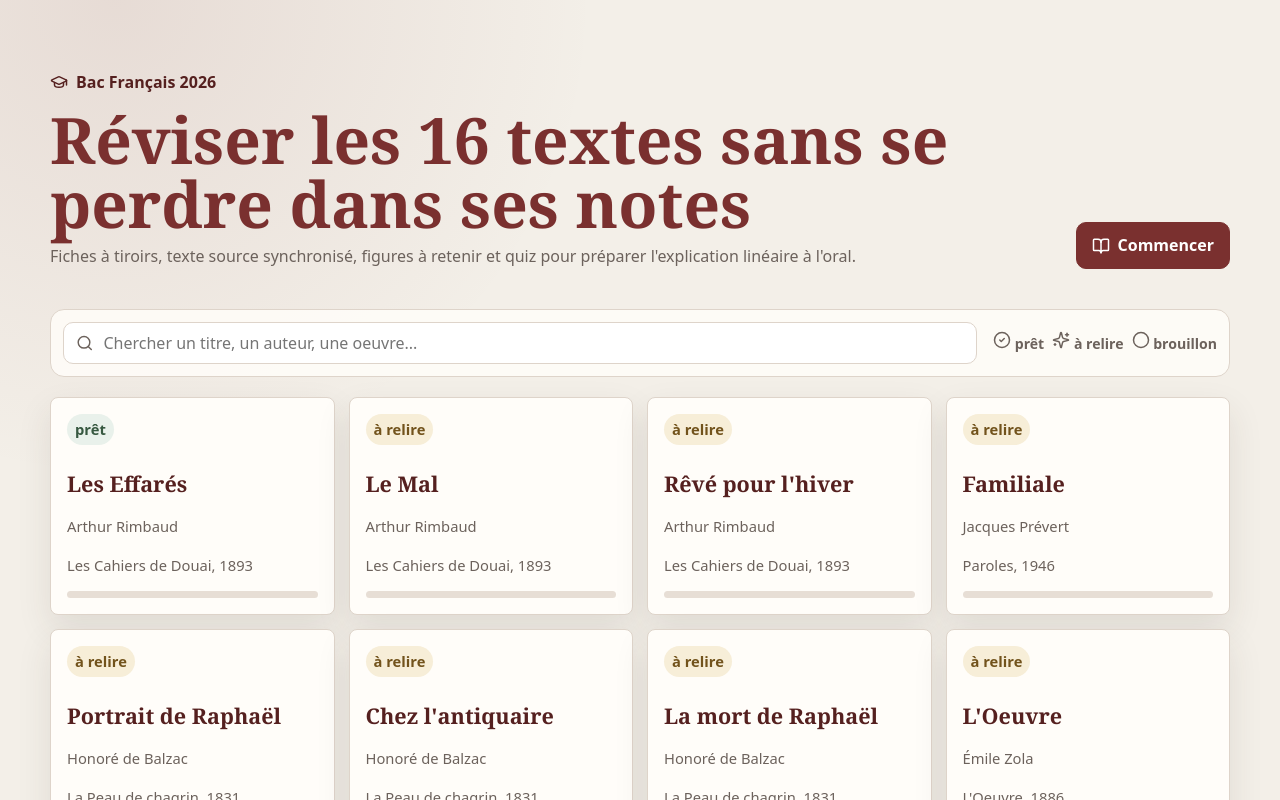
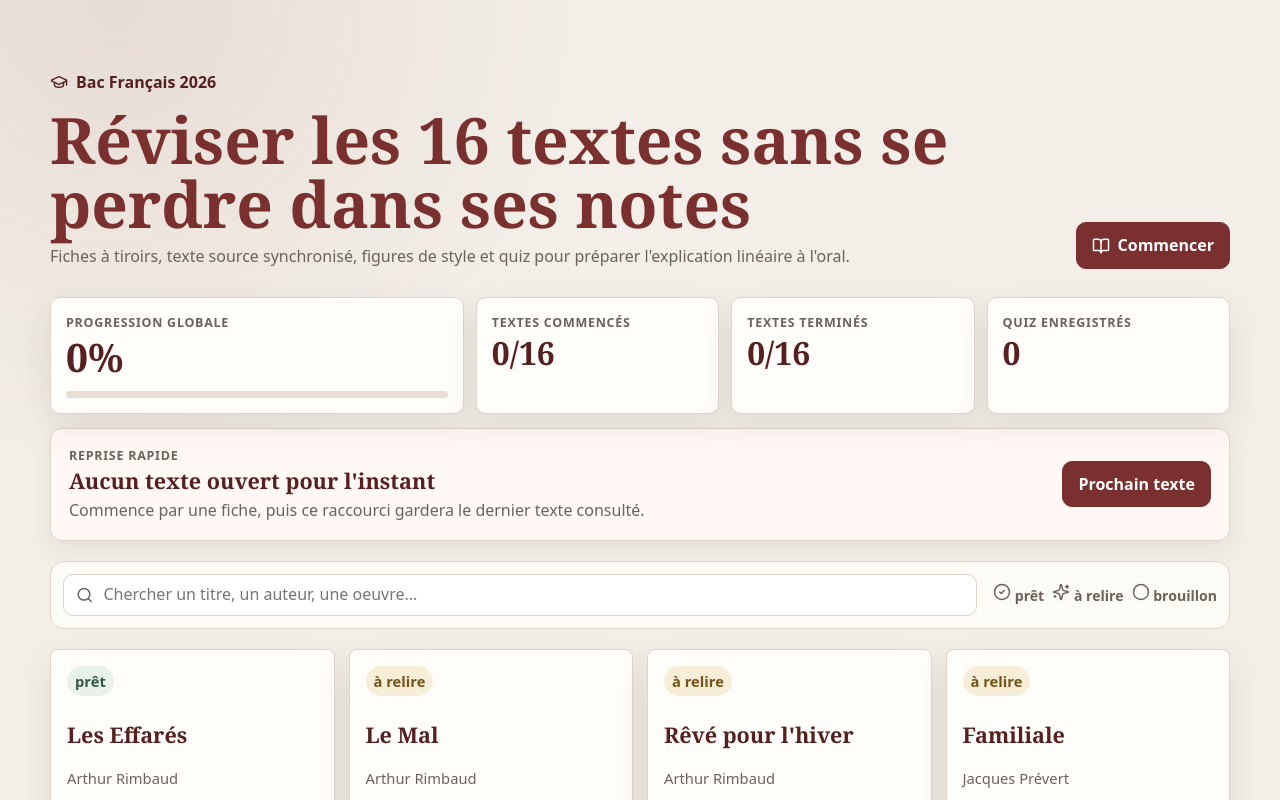
Before and after one commit to Leonidas300DH/bac-francais-2026, a React (Vite) app: page / in a window 1280 px wide. Shown: the top 800 px of the page. Built offline with nearby package versions, Linux system fonts and the light colour scheme.

Commit message:
Refine study fiche revision interface

```diff
--- a/src/App.tsx
+++ b/src/App.tsx
@@ -43,10 +43,42 @@ function useTextProgress(slug: string) {
   return { progress, update };
 }
 
+function getFigureGroups(text: StudyText) {
+  return text.movements.map((movement) => ({
+    movement,
+    figures: movement.sections.flatMap((section) =>
+      (section.figures ?? []).map((figure) => ({
+        ...figure,
+        sectionTitle: section.title,
+      })),
+    ),
+  }));
+}
+
 function Dashboard() {
   const [query, setQuery] = useState("");
+  const [lastOpenedSlug] = useState<string | null>(() =>
+    typeof window === "undefined" ? null : window.localStorage.getItem("bac-francais-2026:last-opened"),
+  );
 
-  const filteredTexts = studyTexts.filter((text) => {
+  const progressSummaries = studyTexts.map((text) => {
+    const progress = readProgress(text.slug);
+    const percent = computeCompletionPercent(progress, getSectionIds(text));
+    return { text, progress, percent };
+  });
+  const overallPercent = Math.round(
+    progressSummaries.reduce((total, item) => total + item.percent, 0) / progressSummaries.length,
+  );
+  const completedCount = progressSummaries.filter((item) => item.percent === 100).length;
+  const startedCount = progressSummaries.filter((item) => item.percent > 0).length;
+  const quizAttempts = progressSummaries.reduce((total, item) => total + item.progress.quizHistory.length, 0);
+  const lastOpenedText = studyTexts.find((text) => text.slug === lastOpenedSlug);
+  const nextText =
+    progressSummaries.find((item) => item.percent > 0 && item.percent < 100)?.text ??
+    progressSummaries.find((item) => item.percent === 0)?.text ??
+    studyTexts[0];
+
+  const filteredTexts = progressSummaries.filter(({ text }) => {
     const haystack = `${text.title} ${text.author} ${text.sourceLabel}`.toLowerCase();
     return haystack.includes(query.trim().toLowerCase());
   });
@@ -61,7 +93,7 @@ function Dashboard() {
           </div>
           <h1>Réviser les 16 textes sans se perdre dans ses notes</h1>
           <p>
-            Fiches à tiroirs, texte source synchronisé, figures à retenir et quiz pour préparer
+            Fiches à tiroirs, texte source synchronisé, figures de style et quiz pour préparer
             l'explication linéaire à l'oral.
           </p>
         </div>
@@ -69,6 +101,46 @@ function Dashboard() {
           <BookOpen aria-hidden="true" />
           Commencer
         </Link>
+      </section>
+
+      <section className="dashboard-summary" aria-label="Pilotage de la révision">
+        <article className="summary-card main-summary">
+          <span>Progression globale</span>
+          <strong>{overallPercent}%</strong>
+          <div className="progress-bar" aria-label={`${overallPercent}% terminé sur l'ensemble des textes`}>
+            <i style={{ width: `${overallPercent}%` }} />
+          </div>
+        </article>
+        <article className="summary-card">
+          <span>Textes commencés</span>
+          <strong>{startedCount}/16</strong>
+        </article>
+        <article className="summary-card">
+          <span>Textes terminés</span>
+          <strong>{completedCount}/16</strong>
+        </article>
+        <article className="summary-card">
+          <span>Quiz enregistrés</span>
+          <strong>{quizAttempts}</strong>
+        </article>
+      </section>
+
+      <section className="resume-strip" aria-label="Reprise rapide">
+        <div>
+          <span>Reprise rapide</span>
+          <strong>{lastOpenedText ? lastOpenedText.title : "Aucun texte ouvert pour l'instant"}</strong>
+          <p>{lastOpenedText ? `${lastOpenedText.author} - ${lastOpenedText.sourceLabel}` : "Commence par une fiche, puis ce raccourci gardera le dernier texte consulté."}</p>
+        </div>
+        <div className="resume-actions">
+          {lastOpenedText ? (
+            <Link className="secondary-action" to={`/textes/${lastOpenedText.slug}`}>
+              Reprendre
+            </Link>
+          ) : null}
+          <Link className="primary-action" to={`/textes/${nextText.slug}`}>
+            Prochain texte
+          </Link>
+        </div>
       </section>
 
       <section className="dashboard-tools" aria-label="Recherche des textes">
@@ -88,10 +160,7 @@ function Dashboard() {
       </section>
 
       <section className="text-grid" aria-label="Liste des textes">
-        {filteredTexts.map((text) => {
-          const progress = readProgress(text.slug);
-          const percent = computeCompletionPercent(progress, getSectionIds(text));
-
+        {filteredTexts.map(({ text, percent }) => {
           return (
             <Link className="text-card" to={`/textes/${text.slug}`} key={text.slug}>
               <span className={`status-dot ${text.status}`}>{statusLabel(text.status)}</span>
@@ -175,7 +244,6 @@ function StudyPage({ text }: { text: StudyText }) {
 
         <nav className="toolbar" aria-label="Navigation de la fiche">
           <a href="#texte-source">Texte</a>
-          <a href="#methode">Méthode</a>
           <a href="#introduction">Introduction</a>
           {text.movements.map((movement, index) => (
             <a key={movement.id} href={`#${movement.id}`}>Mouvement {index + 1}</a>
@@ -190,8 +258,6 @@ function StudyPage({ text }: { text: StudyText }) {
 
         <div className="study-layout">
           <section className="analysis-column" key={detailsKey}>
-            <MethodPanel />
-
             <Chapter id="introduction" title="Introduction" defaultOpen={defaultOpen}>
               {text.introduction.map((section) => (
                 <SectionDrawer
@@ -237,16 +303,7 @@ function StudyPage({ text }: { text: StudyText }) {
               ))}
             </Chapter>
 
-            <Chapter id="glossaire" title="Fiche express : les figures à retenir" defaultOpen={defaultOpen}>
-              <div className="glossary-grid">
-                {text.glossary.map((item) => (
-                  <article className="glossary-card" key={item.name}>
-                    <strong>{item.name}</strong>
-                    {item.definition}
-                  </article>
-                ))}
-              </div>
-            </Chapter>
+            <FigureReviewChapter text={text} defaultOpen={defaultOpen} onSelectRange={setSelectedRange} />
 
             <MemoryPanel text={text} onSelectRange={setSelectedRange} />
 
@@ -289,54 +346,6 @@ function LibrarySidebar({ activeSlug }: { activeSlug: string }) {
         })}
       </nav>
     </aside>
-  );
-}
-
-function MethodPanel() {
-  return (
-    <section className="method-panel" id="methode" aria-label="Méthode officielle de l'analyse linéaire">
-      <div className="method-heading">
-        <ListChecks aria-hidden="true" />
-        <div>
-          <h2>Méthode de l'analyse linéaire</h2>
-          <p>Structure attendue de l'exposé oral, d'après les consignes officielles de préparation.</p>
-        </div>
-      </div>
-
-      <div className="method-grid">
-        <article>
-          <h3>Introduction</h3>
-          <ul>
-            <li>Présentation de l'auteur et de l'oeuvre.</li>
-            <li>Situation du passage dans l'oeuvre et caractérisation de l'extrait.</li>
-            <li>Problématique et annonce des mouvements.</li>
-          </ul>
-        </article>
-        <article>
-          <h3>Analyse linéaire</h3>
-          <ul>
-            <li>Passage explicite d'un mouvement à l'autre.</li>
-            <li>Références régulières au texte avec les lignes.</li>
-            <li>Identification et interprétation des procédés.</li>
-          </ul>
-        </article>
-        <article>
-          <h3>Conclusion</h3>
-          <ul>
-            <li>Bilan de la lecture proposée.</li>
-            <li>Ouverture si elle éclaire réellement le texte.</li>
-          </ul>
-        </article>
-        <article>
-          <h3>Temps de l'exposé</h3>
-          <ul>
-            <li>12 minutes au total.</li>
-            <li>Jusqu'à 2 minutes pour la lecture à voix haute.</li>
-            <li>8 minutes pour l'explication linéaire, puis 2 minutes pour la grammaire.</li>
-          </ul>
-        </article>
-      </div>
-    </section>
   );
 }
 
@@ -406,6 +415,63 @@ function MemoryPanel({
         </article>
       </div>
     </section>
+  );
+}
+
+function FigureReviewChapter({
+  text,
+  defaultOpen,
+  onSelectRange,
+}: {
+  text: StudyText;
+  defaultOpen: boolean;
+  onSelectRange: (range: LineRange) => void;
+}) {
+  const figureGroups = getFigureGroups(text);
+  const allFigures = figureGroups.flatMap((group) => group.figures);
+
+  return (
+    <Chapter id="glossaire" title="Réviser les figures de style" defaultOpen={defaultOpen}>
+      <div className="figure-review">
+        <div className="figure-review-intro">
+          <strong>{allFigures.length} procédés repérés dans cette fiche</strong>
+          <p>Chaque entrée associe le procédé, la citation, les lignes et l'effet produit dans l'analyse.</p>
+        </div>
+
+        <div className="figure-review-groups">
+          {figureGroups.map(({ movement, figures }) => (
+            <section className="figure-review-group" key={movement.id}>
+              <h3>{movement.title}</h3>
+              <div className="figure-review-list">
+                {figures.map((figure) => (
+                  <button
+                    type="button"
+                    className="figure-review-item"
+                    key={figure.id}
+                    onClick={() => onSelectRange(figure.range)}
+                  >
+                    <span className="figure-review-meta">
+                      {figure.name} · {figure.sectionTitle} · {formatRange(figure.range)}
+                    </span>
+                    <q>{figure.quote}</q>
+                    <span>{figure.explanation}</span>
+                  </button>
+                ))}
+              </div>
+            </section>
+          ))}
+        </div>
+
+        <div className="glossary-strip" aria-label="Définitions utiles">
+          {text.glossary.map((item) => (
+            <article className="glossary-card" key={item.name}>
+              <strong>{item.name}</strong>
+              {item.definition}
+            </article>
+          ))}
+        </div>
+      </div>
+    </Chapter>
   );
 }
 
--- a/src/data/studyTexts.ts
+++ b/src/data/studyTexts.ts
@@ -826,6 +826,11 @@ const texts: StudyText[] = [
           figure("f27", "Comparaison", "comme un grand colosse", "Le tyran paraît monumental mais dépend d'une base fragile.", 22),
           figure("f28", "Métaphore architecturale", "dérobé la base", "Sans appui populaire, la puissance tyrannique s'effondre mécaniquement.", 22),
         ]),
+        section("m3c", "L'image finale rend la liberté mémorable", "Le colosse semble immense, mais il tombe dès que sa base disparaît. La Boétie donne ainsi une forme concrète à son idée : le tyran n'est fort que parce qu'on le porte.", "La conclusion transforme le raisonnement politique en image simple : retirer le soutien, c'est déjà faire tomber le pouvoir.", [
+          figure("f29", "Verbe de chute", "tombera de son propre poids", "La chute vient du tyran lui-même dès que le peuple cesse de le soutenir.", 22),
+          figure("f30", "Effondrement mécanique", "se rompra", "Le pouvoir tyrannique est figuré comme une construction qui casse faute d'appui.", 22),
+          figure("f31", "Opposition architecturale", "base / poids", "La relation entre soutien et masse résume la dépendance du tyran envers les dominés.", 22),
+        ]),
       ]),
     ],
   }),
@@ -890,6 +895,11 @@ const texts: StudyText[] = [
           figure("f27", "Métaphore de l'asservissement", "sous leur joug", "Le joug rappelle la soumission animale et la perte de liberté.", 16),
           figure("f28", "Comparaison finale", "comme les petits enfants", "Les peuples sont infantilisés par leur attrait pour les images brillantes.", 17),
           figure("f29", "Antithèse implicite", "beaux ces passe-temps / s’accoutumaient à servir", "La beauté du spectacle masque la réalité de l'obéissance.", 17),
+        ]),
+        section("m3c", "Les images brillantes remplacent le jugement politique", "La dernière comparaison insiste sur la fascination visuelle. Les peuples ressemblent à des enfants captivés par les enluminures : ils regardent ce qui brille et oublient la domination qui les encadre.", "La critique porte sur l'effet des spectacles : ils occupent l'imagination et rendent l'obéissance presque naturelle.", [
+          figure("f30", "Champ lexical visuel", "images brillantes", "Le pouvoir agit par attraction du regard.", 17),
+          figure("f31", "Objet culturel", "livres enluminés", "L'image donne aux divertissements une apparence séduisante et colorée.", 17),
+          figure("f32", "Verbe d'habitude", "s’accoutumaient à servir", "La domination réussit quand elle devient une habitude quotidienne.", 17),
         ]),
       ]),
     ],
@@ -957,6 +967,11 @@ texts.push(
           figure("f26", "Proverbe imagé", "pour fendre le bois", "La sagesse proverbiale donne à la conclusion une force évidente.", 12),
           figure("f27", "Métaphore", "les coins du bois même", "Le pouvoir tyrannique utilise la matière même qu'il détruit.", 12),
           figure("f28", "Dernier mot implicite", "même", "Le mot insiste sur l'origine interne de la domination.", 12),
+        ]),
+        section("m3c", "La conclusion déplace la responsabilité vers le système", "Le proverbe ne désigne pas seulement quelques favoris : il montre une logique générale. La tyrannie prospère lorsqu'elle transforme une partie du peuple en instrument contre le reste du peuple.", "La satire des favoris aboutit donc à une thèse politique : le pouvoir tyrannique tient par relais, intérêts et divisions internes.", [
+          figure("f29", "Formule généralisante", "ainsi le tyran", "La conclusion tire de l'image du bois une loi politique.", 12),
+          figure("f30", "Métaphore de l'instrument", "coins", "Les complices deviennent des outils utilisés pour briser le corps social.", 12),
+          figure("f31", "Répétition de la matière", "bois même", "La domination est interne : elle exploite les ressources du groupe dominé.", 12),
         ]),
       ]),
     ],
@@ -1072,6 +1087,11 @@ texts.push(
           figure("f13", "Objet comique", "notre plus grande écuelle", "Le récipient accentue le caractère gourmand et rustique de la scène.", 6),
           figure("f14", "Impératif", "buvez, maître Blazius", "Le choeur encourage le défaut du personnage.", 6),
           figure("f15", "Chute temporelle", "vous parlerez après", "La parole sérieuse est repoussée au second plan.", 6),
+        ]),
+        section("m2c", "Le vin règle le rythme de l'exposition", "La scène ne livre pas l'information d'un seul coup : elle organise une attente comique. Le vin devient le passage obligé entre l'arrivée spectaculaire de Blazius et l'annonce de Perdican.", "Musset transforme une fonction classique d'exposition en jeu de scène : le public apprend, mais après un détour burlesque.", [
+          figure("f15a", "Répétition du titre", "maître Blazius", "L'adresse maintient une solennité comique autour d'un personnage dominé par sa gourmandise.", 6),
+          figure("f15b", "Suspension de la parole", "après", "Le mot retarde l'information et crée le rythme de la scène.", 6),
+          figure("f15c", "Contraste de registres", "écuelle / parlerez", "L'objet rustique précède la parole savante : l'exposition passe par le corps et le comique.", 6),
         ]),
       ]),
       movement("m3", "III. Perdican est annoncé", 7, 16, ["Perdican", "savoir", "ironie"], [
--- a/src/styles.css
+++ b/src/styles.css
@@ -52,6 +52,7 @@ a { color: inherit; }
 .library-title,
 .status-legend,
 .primary-action,
+.secondary-action,
 .back-link,
 .toolbar a,
 .toolbar button {
@@ -106,6 +107,90 @@ h1, h2 {
   color: #fff;
   font-weight: 850;
   text-decoration: none;
+}
+
+.secondary-action {
+  min-height: 42px;
+  padding: 10px 15px;
+  border: 1px solid var(--accent);
+  border-radius: 10px;
+  background: #fff;
+  color: var(--accent-dark);
+  font-weight: 850;
+  text-decoration: none;
+}
+
+.dashboard-summary {
+  display: grid;
+  grid-template-columns: minmax(260px, 1.7fr) repeat(3, minmax(150px, 1fr));
+  gap: 12px;
+  margin: 8px 0 14px;
+}
+
+.summary-card {
+  min-width: 0;
+  padding: 15px;
+  border: 1px solid var(--line);
+  border-radius: 10px;
+  background: var(--paper);
+  box-shadow: var(--shadow);
+}
+
+.summary-card span,
+.resume-strip span {
+  display: block;
+  color: var(--muted);
+  font-size: 0.78rem;
+  font-weight: 850;
+  letter-spacing: 0.06em;
+  text-transform: uppercase;
+}
+
+.summary-card strong {
+  display: block;
+  margin-top: 5px;
+  color: var(--accent-dark);
+  font-family: Georgia, "Times New Roman", serif;
+  font-size: 2rem;
+  line-height: 1;
+}
+
+.main-summary strong {
+  font-size: 2.45rem;
+}
+
+.resume-strip {
+  display: flex;
+  justify-content: space-between;
+  gap: 18px;
+  align-items: center;
+  margin: 0 0 20px;
+  padding: 17px 18px;
+  border: 1px solid var(--line);
+  border-radius: 12px;
+  background: var(--paper-strong);
+  box-shadow: 0 10px 24px rgba(62, 45, 35, 0.07);
+}
+
+.resume-strip strong {
+  display: block;
+  margin-top: 4px;
+  color: var(--accent-dark);
+  font-family: Georgia, "Times New Roman", serif;
+  font-size: 1.35rem;
+  line-height: 1.15;
+}
+
+.resume-strip p {
+  margin: 4px 0 0;
+  color: var(--muted);
+}
+
+.resume-actions {
+  display: inline-flex;
+  flex: 0 0 auto;
+  gap: 8px;
+  align-items: center;
 }
 
 .dashboard-tools {
@@ -391,60 +476,6 @@ h1, h2 {
 .chapter[open] > summary::before { content: "-"; }
 .chapter-body { padding: 18px 20px 23px; }
 
-.method-panel {
-  margin: 0 0 16px;
-  padding: 18px 20px 20px;
-  border: 1px solid var(--line);
-  border-radius: 18px;
-  background: var(--paper);
-  box-shadow: var(--shadow);
-  scroll-margin-top: 132px;
-}
-.method-heading {
-  display: flex;
-  gap: 12px;
-  align-items: start;
-  margin-bottom: 14px;
-}
-.method-heading svg {
-  flex: 0 0 auto;
-  width: 28px;
-  height: 28px;
-  color: var(--accent);
-}
-.method-heading h2 {
-  margin: 0;
-  color: var(--accent);
-  font-size: 1.4rem;
-}
-.method-heading p {
-  margin: 2px 0 0;
-  color: var(--muted);
-}
-.method-grid {
-  display: grid;
-  grid-template-columns: repeat(2, minmax(0, 1fr));
-  gap: 10px;
-}
-.method-grid article {
-  padding: 13px 14px;
-  border: 1px solid var(--line);
-  border-radius: 11px;
-  background: #fff;
-}
-.method-grid h3 {
-  margin: 0 0 7px;
-  color: var(--accent-dark);
-  font-size: 1rem;
-}
-.method-grid ul {
-  margin: 0;
-  padding-left: 1.15rem;
-}
-.method-grid li + li {
-  margin-top: 4px;
-}
-
 .labels {
   display: flex;
   flex-wrap: wrap;
@@ -626,16 +657,94 @@ h1, h2 {
   background: var(--simple);
 }
 
-.glossary-grid {
+.figure-review {
+  display: grid;
+  gap: 16px;
+}
+
+.figure-review-intro {
+  padding: 14px 16px;
+  border-left: 5px solid var(--figure-border);
+  border-radius: 0 11px 11px 0;
+  background: var(--figure);
+}
+
+.figure-review-intro strong {
+  display: block;
+  color: #6d4d16;
+  font-family: Georgia, "Times New Roman", serif;
+  font-size: 1.16rem;
+}
+
+.figure-review-intro p {
+  margin: 4px 0 0;
+  color: #51483d;
+}
+
+.figure-review-groups {
+  display: grid;
+  gap: 14px;
+}
+
+.figure-review-group h3 {
+  margin: 0 0 8px;
+  color: var(--accent-dark);
+  font-size: 1rem;
+}
+
+.figure-review-list {
   display: grid;
   grid-template-columns: repeat(2, minmax(0, 1fr));
-  gap: 10px;
+  gap: 9px;
+}
+
+.figure-review-item {
+  display: grid;
+  gap: 5px;
+  width: 100%;
+  padding: 11px 12px;
+  border: 1px solid #e5d5b2;
+  border-radius: 10px;
+  background: #fffdfa;
+  color: var(--ink);
+  text-align: left;
+}
+
+.figure-review-item:hover {
+  border-color: var(--figure-border);
+  background: var(--figure);
+}
+
+.figure-review-meta {
+  color: #735620;
+  font-size: 0.78rem;
+  font-weight: 850;
+  text-transform: uppercase;
+}
+
+.figure-review-item q {
+  color: var(--accent-dark);
+  font-family: Georgia, "Times New Roman", serif;
+  font-weight: 700;
+}
+
+.figure-review-item > span:last-child {
+  color: #51483d;
+  font-size: 0.92rem;
+}
+
+.glossary-strip {
+  display: grid;
+  grid-template-columns: repeat(4, minmax(0, 1fr));
+  gap: 8px;
 }
 .glossary-card {
-  padding: 12px 13px;
+  padding: 10px 11px;
   border: 1px solid var(--line);
   border-radius: 11px;
   background: #fff;
+  color: var(--muted);
+  font-size: 0.9rem;
 }
 .glossary-card strong {
   display: block;
@@ -896,7 +1005,11 @@ h1, h2 {
 .quiz-save { margin-top: 14px; }
 
 @media (max-width: 1180px) {
-  .text-grid { grid-template-columns: repeat(3, minmax(0, 1fr)); }
+  .text-grid,
+  .dashboard-summary {
+    grid-template-columns: repeat(3, minmax(0, 1fr));
+  }
+  .main-summary { grid-column: 1 / -1; }
   .study-shell { grid-template-columns: 1fr; }
   .library-sidebar {
     position: static;
@@ -928,6 +1041,13 @@ h1, h2 {
   .study-layout {
     grid-template-columns: 1fr;
   }
+  .resume-strip {
+    align-items: stretch;
+    flex-direction: column;
+  }
+  .resume-actions {
+    flex-wrap: wrap;
+  }
   .poem-card {
     position: static;
     max-height: none;
@@ -951,9 +1071,18 @@ h1, h2 {
   .text-grid,
   .memo-grid,
   .quiz-grid,
-  .glossary-grid,
-  .method-grid {
+  .figure-review-list,
+  .glossary-strip,
+  .dashboard-summary {
     grid-template-columns: 1fr;
+  }
+  .main-summary { grid-column: auto; }
+  .resume-actions,
+  .resume-actions a {
+    width: 100%;
+  }
+  .resume-actions a {
+    justify-content: center;
   }
   .figure-item {
     grid-template-columns: 1fr;
@@ -961,7 +1090,6 @@ h1, h2 {
   .figure-item .locate {
     justify-self: start;
   }
-  .method-panel,
   .chapter,
   .poem-card,
   .quiz-panel,
```
Also changed, not shown: src/test/setup.ts (+6 -0 lines), 2 other files (tests, documents, lock files or other folders).
